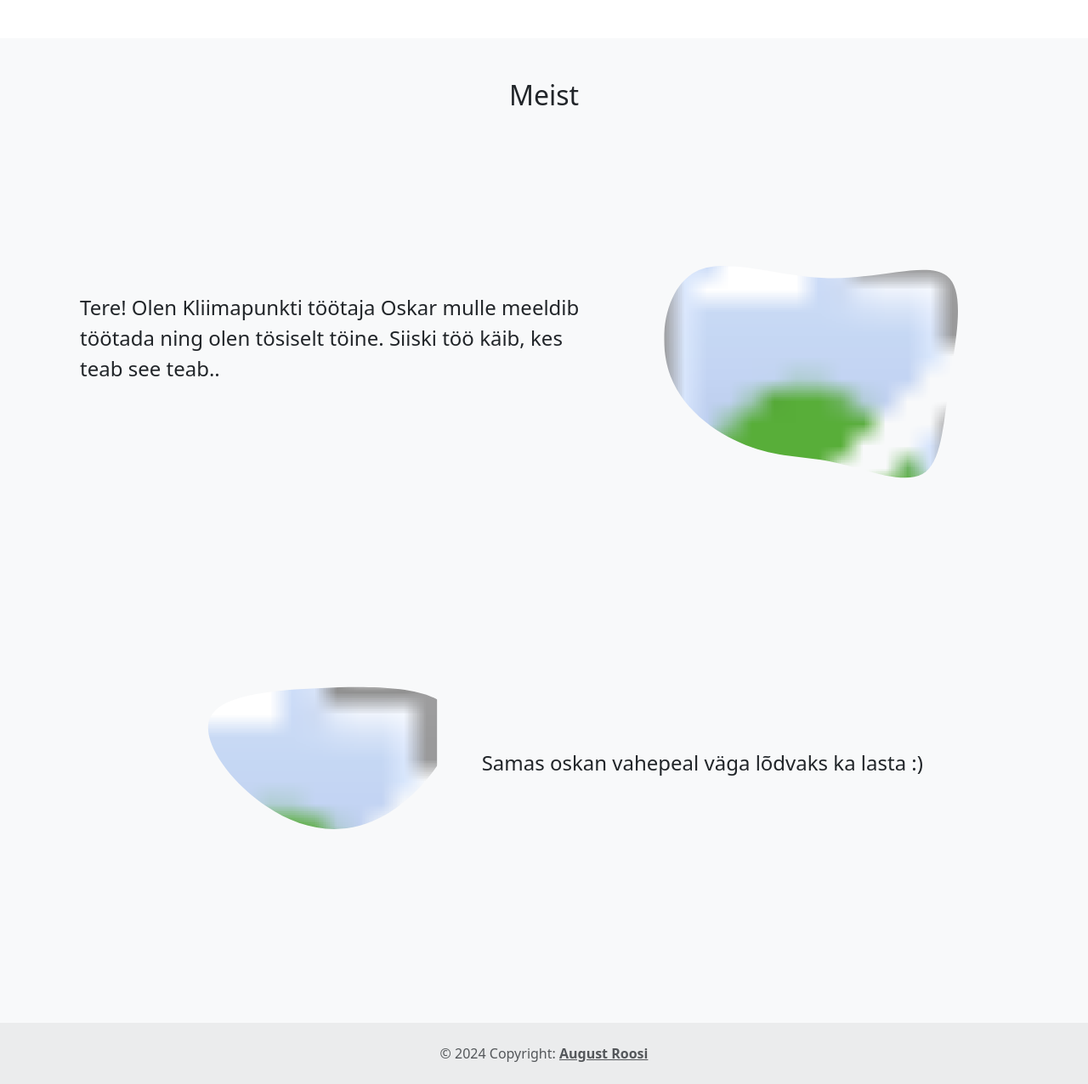
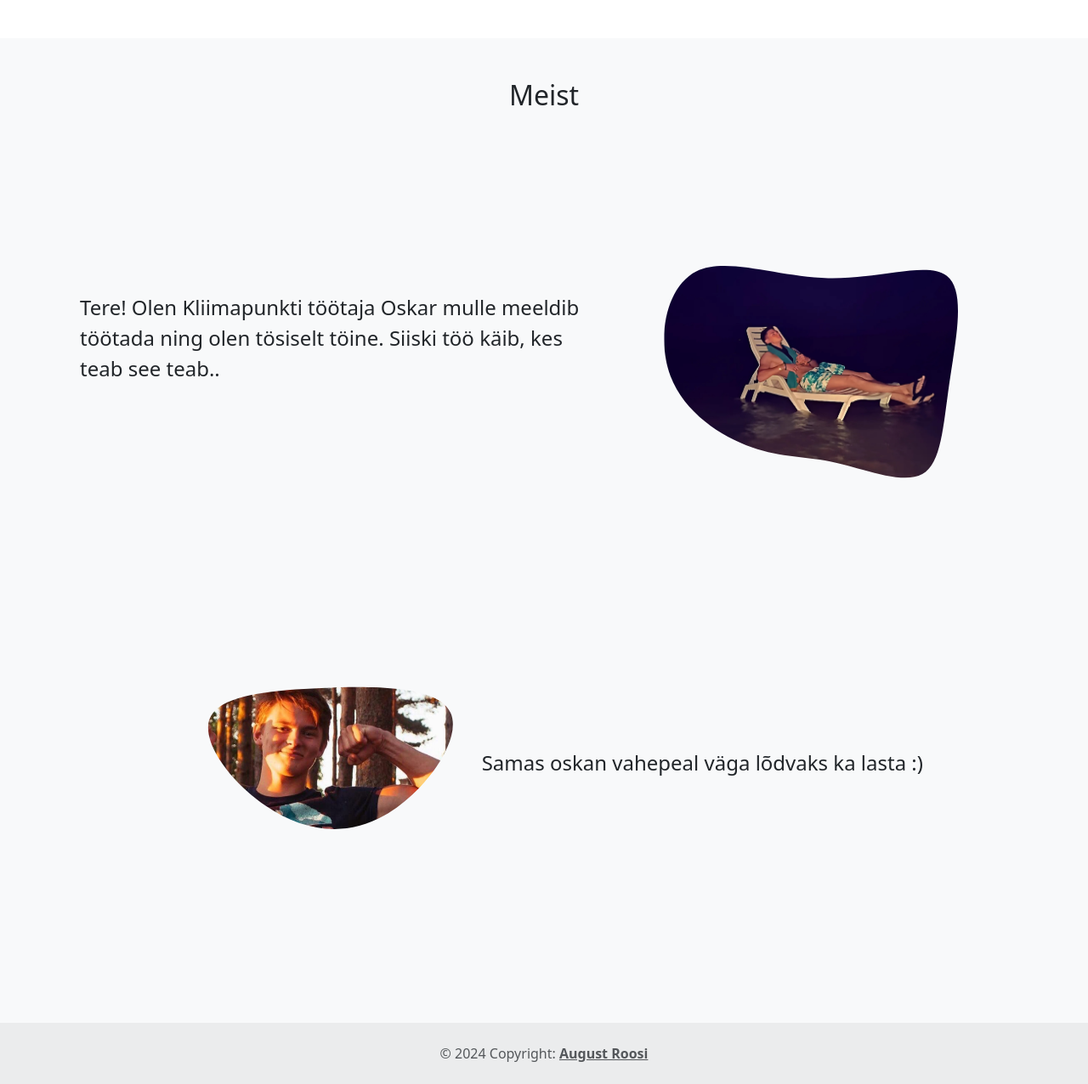
Before and after one commit to August-Roosi/Kliimapunkt_Leht, a plain HTML site: page index.html in a window 1280 px wide. Shown: the part 1609-2885 px from the top of the page at 85% size. Drawn offline with nearby package versions, Linux system fonts and the light colour scheme; the site is published under a folder, as on GitHub Pages, so addresses that start at the root find nothing.

Commit message:
Versioon 1.11 Meist piltide parandamine #1

```diff
--- a/index.html
+++ b/index.html
@@ -185,7 +185,7 @@
           </clipPath>
 
           <!-- Apply the clip path to an image -->
-          <image href="/Pildid/Oskar_töötamas.jpeg" width="100%" height="100%" clip-path="url(#blobClip1)" />
+          <image href="Pildid/Oskar_töötamas.jpeg" width="100%" height="100%" clip-path="url(#blobClip1)" />
         </svg>
       </div>
       <div class="container">
@@ -196,13 +196,14 @@
           </clipPath>
 
           <!-- Apply the clip path to an image -->
-          <image href="/Pildid/Oskar_lõdvana.png" width="100%" height="100%" clip-path="url(#blobClip2)" />
+          <image href="Pildid/Oskar_lõdvana.png" width="100%" height="100%" clip-path="url(#blobClip2)" />
         </svg>
         <p class="align-middle align-content-center">Samas oskan vahepeal väga lõdvaks ka lasta :) </p>
 
       </div>
 
     </div>
+
   </section>
 
 
```
Also changed, not shown: style.css (line endings or trailing spaces).
